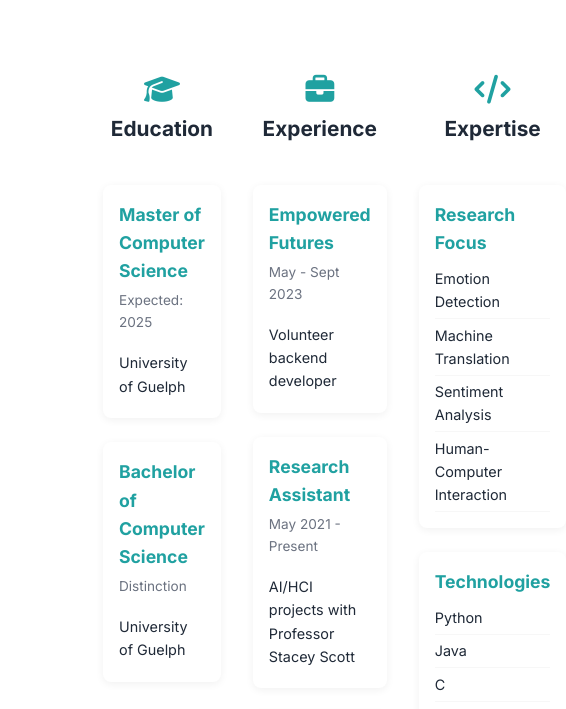
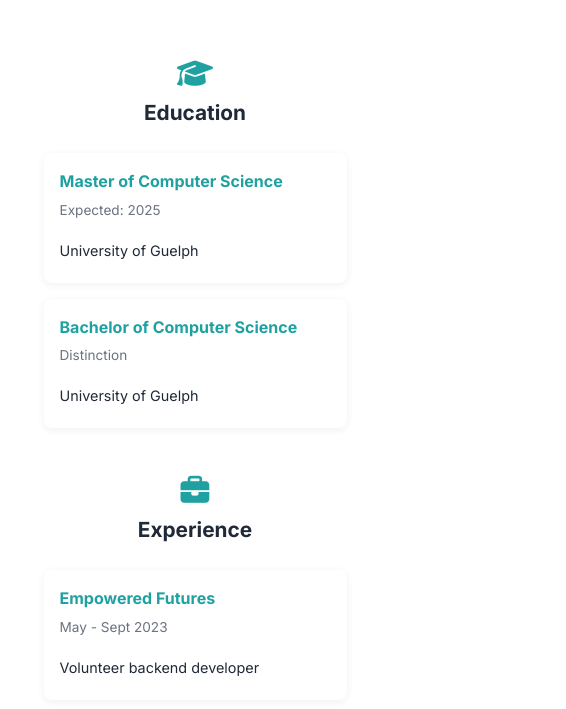
Before and after one commit to zaynjameelabbas/zaynjameelabbas.github.io, a plain HTML site: page index.html in a window 390 px wide. Shown: the part 1886-2595 px from the top of the page, 566 px wide, since content can reach past the window. Drawn offline with Linux system fonts and the light colour scheme.

Commit message:
Fixed mobile layout

```diff
--- a/style/style.css
+++ b/style/style.css
@@ -855,3 +855,31 @@ nav .fa-solid {
         padding: 2rem 1rem;
     }
 }
+
+@media screen and (max-width: 600px) {
+    .qualifications-grid {
+        grid-template-columns: 1fr;
+        gap: 3rem;
+    }
+
+    .section-container {
+        width: 90%;
+        padding: 2rem 1.5rem;
+    }
+
+    .qual-column {
+        gap: 1rem;
+    }
+
+    .column-header {
+        margin-bottom: 0.5rem;
+    }
+
+    .info-card {
+        padding: 1rem;
+    }
+
+    .info-card h3 {
+        font-size: 1rem;
+    }
+}
```
